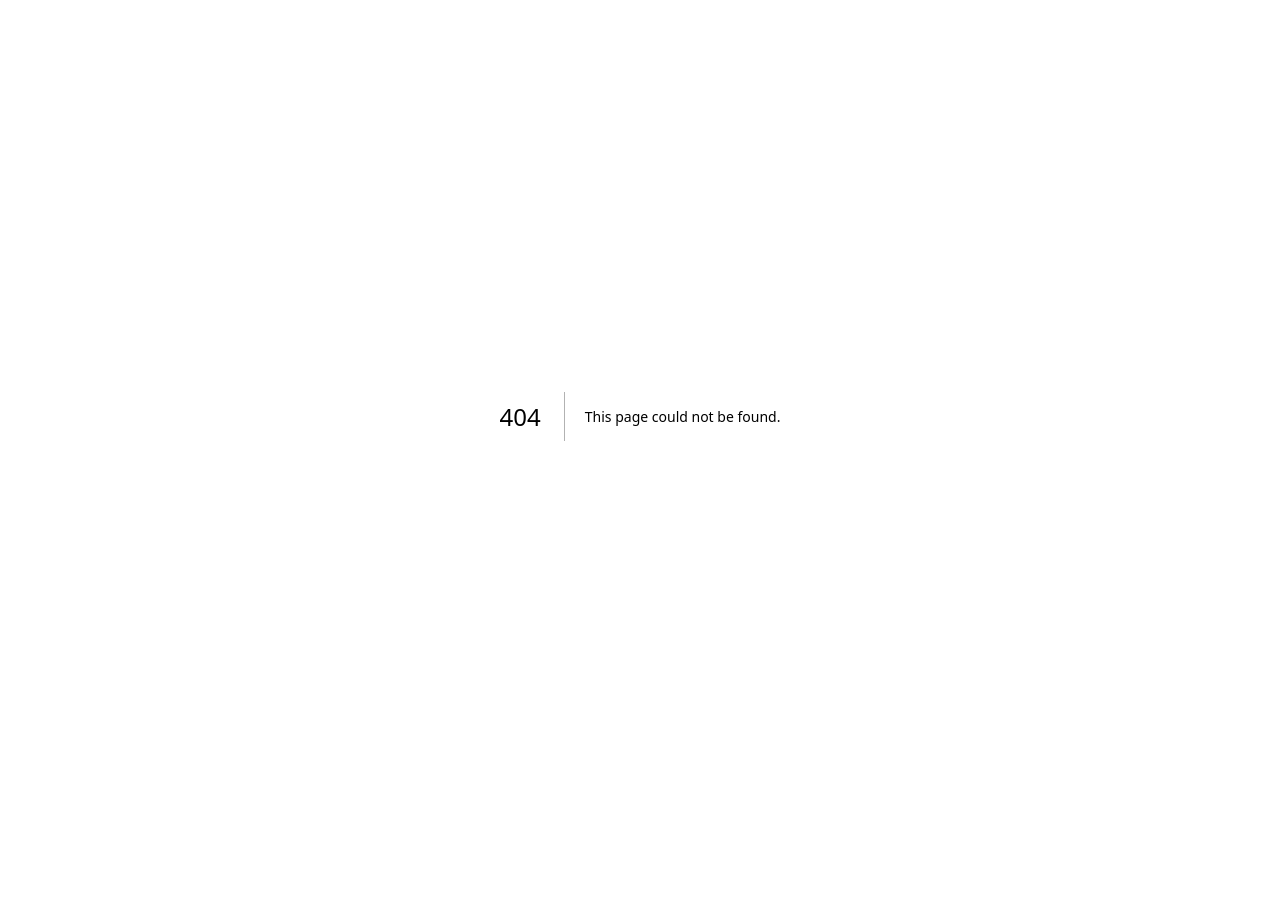
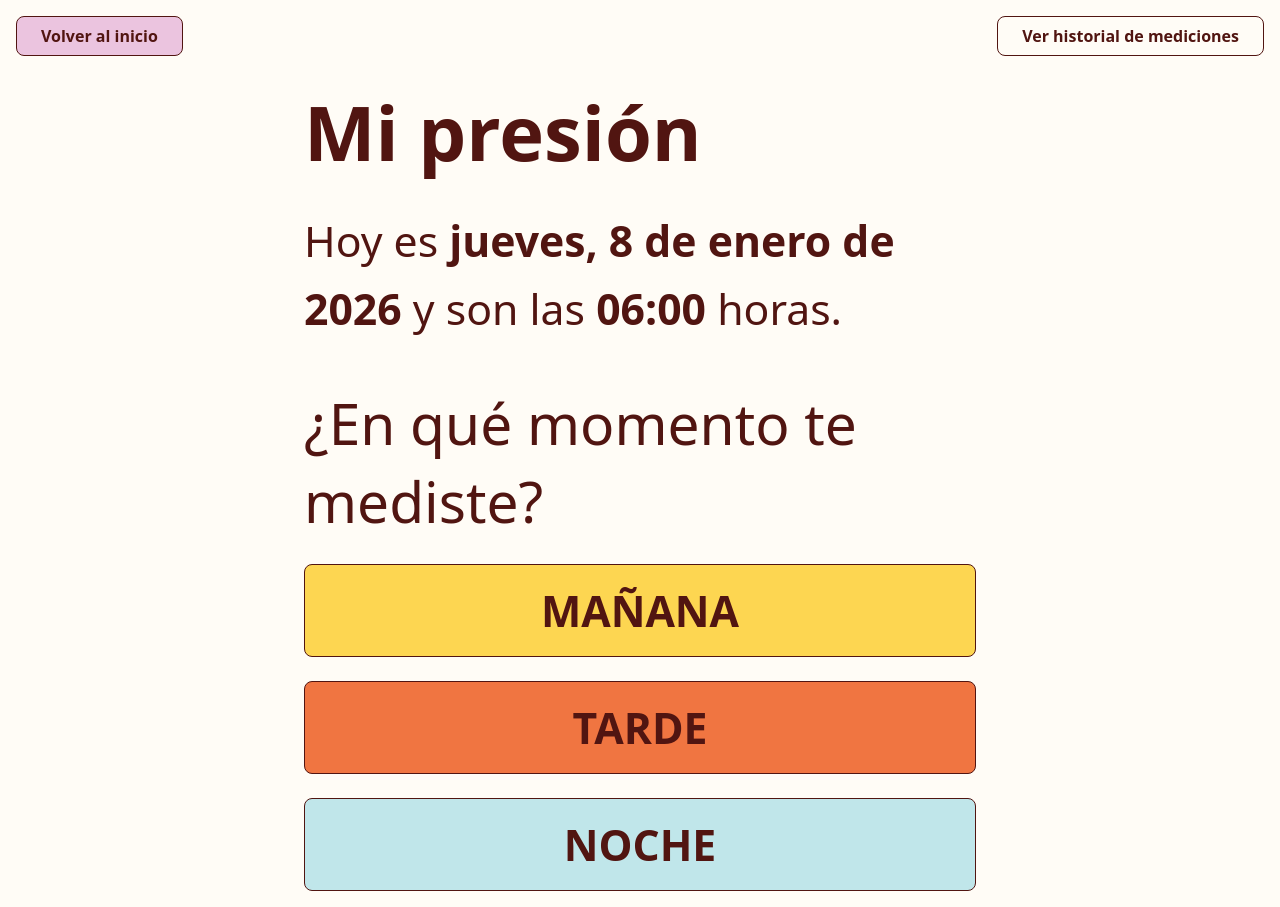
Before and after one commit to leandromuzzupappa/glucose-control, a Next.js app: page /pressure in a window 1280 px wide. Before the commit this address had no page. Before the commit the page ends 832 px from the top, so only its background shows below. Built offline with nearby package versions, Linux system fonts and the light colour scheme.

Commit message:
feat: add PressureHomePage component with styling and moment links

```diff
--- /dev/null
+++ b/src/app/pressure/page.module.css
@@ -0,0 +1,55 @@
+.main {
+  margin-inline: auto;
+  max-inline-size: 42rem;
+}
+
+.title {
+  font-size: var(--fs-xxxl);
+  margin-block-end: var(--spacing-4);
+}
+
+.dateInfo {
+  font-size: var(--fs-xl);
+  line-height: 1.6;
+  margin-block-end: var(--spacing-6);
+}
+
+.dateInfo span {
+  font-weight: 700;
+}
+
+.intro {
+  font-size: var(--fs-xxl);
+  margin-block-end: var(--spacing-4);
+}
+
+.momentList {
+  display: flex;
+  flex-direction: column;
+  gap: var(--spacing-4);
+}
+
+.momentLink {
+  border: 1px solid var(--foreground);
+  border-radius: var(--border-radius-sm);
+  display: block;
+  font-size: var(--fs-xl);
+  font-weight: 700;
+  min-block-size: 4rem;
+  padding-block: var(--spacing-3);
+  padding-inline: var(--spacing-4);
+  text-align: center;
+  text-transform: uppercase;
+}
+
+.momentLink[data-period="morning"] {
+  background: var(--clr-yellow);
+}
+
+.momentLink[data-period="afternoon"] {
+  background: var(--clr-orange);
+}
+
+.momentLink[data-period="night"] {
+  background: var(--clr-light-blue);
+}
--- /dev/null
+++ b/src/app/pressure/page.tsx
@@ -0,0 +1,48 @@
+import Link from "next/link";
+import { Header } from "@/components/Header";
+import { getDateTime } from "@/components/Welcome/Welcome.utils";
+import styles from "./page.module.css";
+
+const moments = [
+  { href: "/pressure/new/morning", label: "Mañana", period: "morning" },
+  {
+    href: "/pressure/new/afternoon",
+    label: "Tarde",
+    period: "afternoon",
+  },
+  { href: "/pressure/new/night", label: "Noche", period: "night" },
+];
+
+export default function PressureHomePage() {
+  const { date, time } = getDateTime();
+
+  return (
+    <>
+      <Header
+        homeHref="/pressure"
+        historyHref="/pressure/history"
+        newHref="/pressure/new/morning"
+      />
+      <main className={styles.main}>
+        <h1 className={styles.title}>Mi presión</h1>
+        <p className={styles.dateInfo}>
+          Hoy es <span>{date}</span> y son las <span>{time}</span> horas.
+        </p>
+        <p className={styles.intro}>¿En qué momento te mediste?</p>
+        <ul className={styles.momentList}>
+          {moments.map((moment) => (
+            <li key={moment.href}>
+              <Link
+                className={styles.momentLink}
+                data-period={moment.period}
+                href={moment.href}
+              >
+                {moment.label}
+              </Link>
+            </li>
+          ))}
+        </ul>
+      </main>
+    </>
+  );
+}
```
